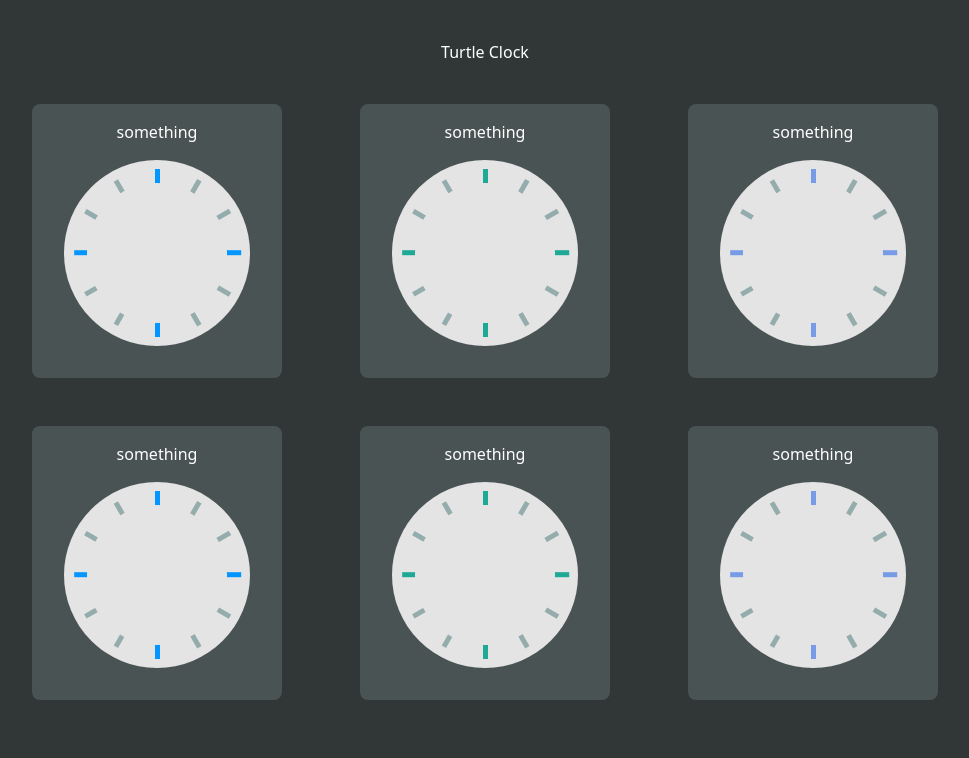
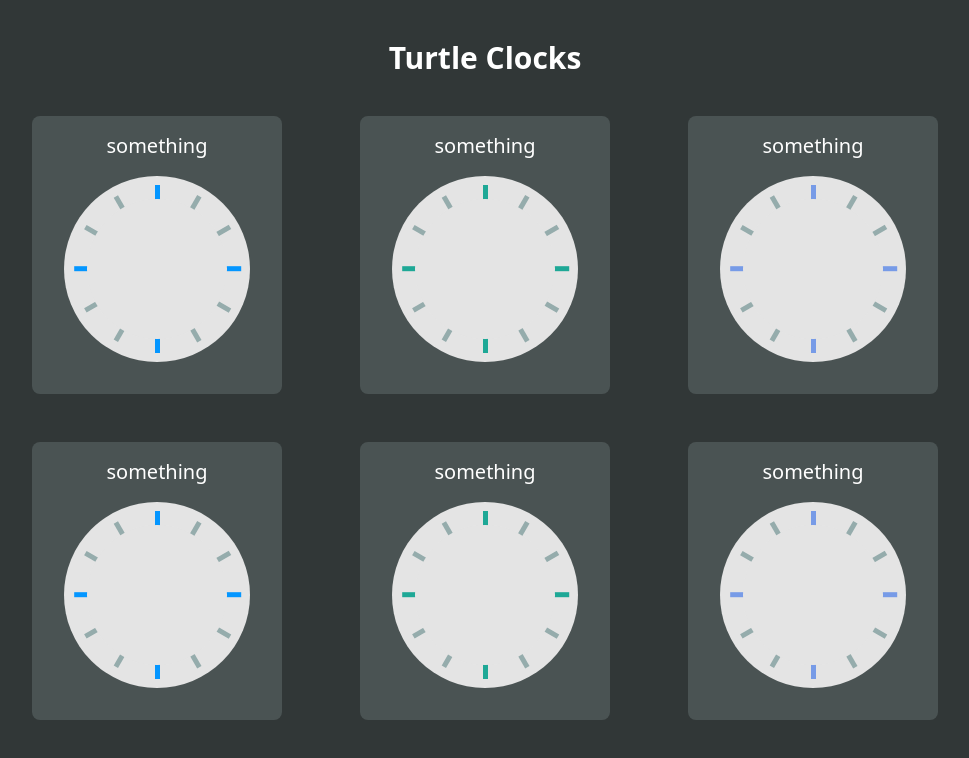
Before and after one commit to AlexanderZhou39/turtle-clock, an Astro site: page / in a window 1280 px wide. Shown: the whole page, without its empty margins (155-1124 px from the left). Built offline with nearby package versions, Linux system fonts and the light colour scheme; Astro itself is replaced by a stand-in of ours.

Commit message:
tweaks + checkpoint

```diff
--- a/src/components/app.tsx
+++ b/src/components/app.tsx
@@ -4,7 +4,7 @@ import './app.scss';
 function App() {
     return (
         <>
-            <h1 class="text-center text-white mt-10">Turtle Clock</h1>
+            <h1 class="text-center text-white text-3xl font-bold mt-10">Turtle Clocks</h1>
 
             <div class="container max-w-5xl mx-auto px-5 mt-10 flex flex-row flex-wrap justify-around">
                 <Clock progress={0.5} title='something' desc='something' accent='b' />
--- a/src/components/clock.tsx
+++ b/src/components/clock.tsx
@@ -14,7 +14,7 @@ type P = {
     link: string
 };
 
-const accentToClass = (accent: Accent) => {
+const accentBg = (accent: Accent) => {
     switch (accent) {
         case 'b':
             return s.blue;
@@ -29,17 +29,17 @@ function Clock(props: P) {
 
 
     return (
-        <div class={s.clock}>
+        <div class={'text-xl ' + s.clock}>
             <h1 class={s.title}>
                 {props.title}
             </h1>
             <div class={s.faces}>
                 <div class={s.traditional}>
                     <div class={s.face}>
-                        <div class={s.line1 + ' ' + accentToClass(props.accent)} />
+                        <div class={s.line1 + ' ' + accentBg(props.accent)} />
                         <div class={s.line2} />
                         <div class={s.line3} />
-                        <div class={s.line4 + ' ' + accentToClass(props.accent)} />
+                        <div class={s.line4 + ' ' + accentBg(props.accent)} />
                         <div class={s.line5} />
                         <div class={s.line6} />
                         <div class={s.linecover} />
--- a/src/pages/index.astro
+++ b/src/pages/index.astro
@@ -7,7 +7,7 @@ import App from "../components/app";
     <meta charset="UTF-8">
     <meta http-equiv="X-UA-Compatible" content="IE=edge">
     <meta name="viewport" content="width=device-width, initial-scale=1.0">
-    <title>Turtle Clock</title>
+    <title>Turtle Clocks</title>
 
     <link rel="apple-touch-icon" sizes="180x180" href="/apple-touch-icon.png">
     <link rel="icon" type="image/png" sizes="32x32" href="/favicon-32x32.png">
```
